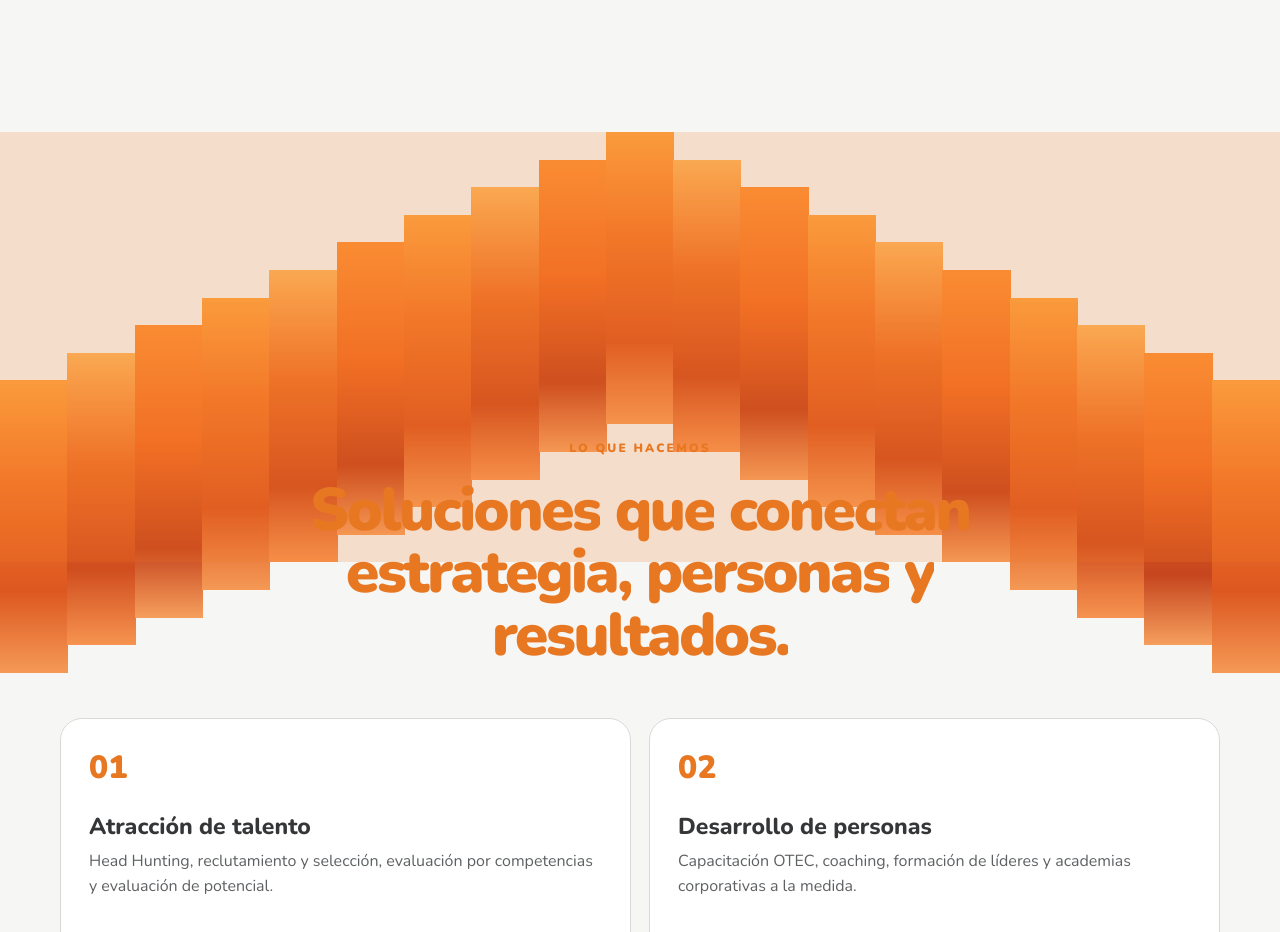
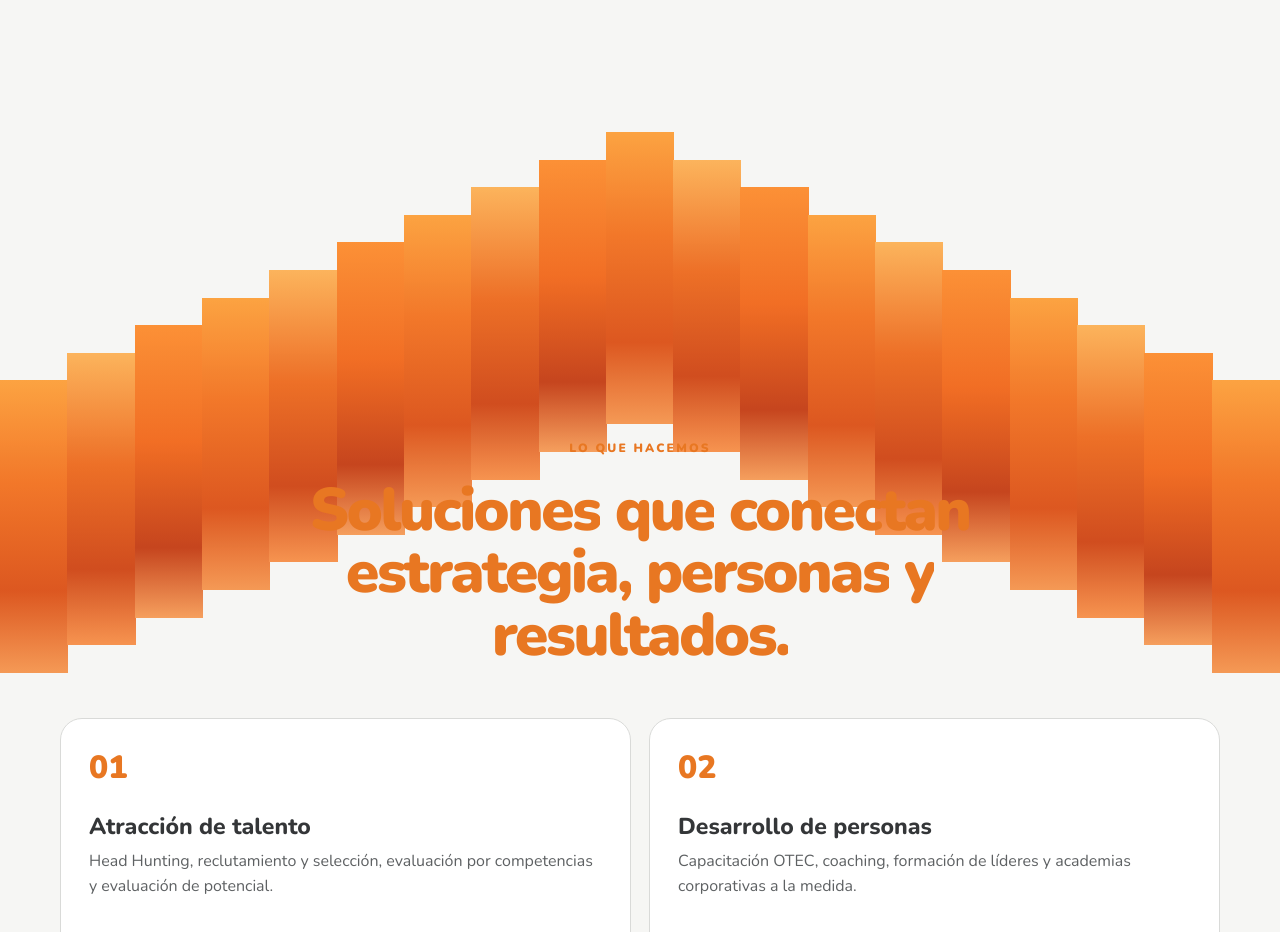
Before and after one commit to josepueblarosalesph/adconsulting, a Next.js app: page / in a window 1280 px wide. Shown: the part 3000-3932 px from the top of the page. Built offline with nearby package versions, Linux system fonts and the light colour scheme.

Commit message:
Remove translucent spectrum transition layer

```diff
--- a/app/globals.css
+++ b/app/globals.css
@@ -235,7 +235,6 @@
 .corp-spectrum-copy h2 span{color:var(--co)}
 .corp-spectrum-copy>p:last-child{max-width:680px;margin:25px auto 0;color:var(--co-body);font-size:18px;line-height:1.7}
 .corp-spectrum-visual{height:430px;position:absolute;z-index:1;left:50%;right:auto;bottom:-195px;width:100vw;display:flex;align-items:flex-start;transform:translateX(-50%)}
-.corp-spectrum-visual::before{content:"";position:absolute;inset:0;z-index:2;pointer-events:none;background:#f47a29;opacity:calc(1 - var(--spectrum-progress))}
 .corp-spectrum-bar{height:68%;position:relative;top:0;flex:1 1 0;min-width:0;margin-left:-1px;transform-origin:center top;background:#f47a29;filter:saturate(calc(.92 + var(--spectrum-progress)*.08));will-change:top,filter}
 .corp-spectrum-bar:first-child{margin-left:0}
 .corp-spectrum-bar::after{content:"";position:absolute;inset:0;background:linear-gradient(180deg,#ffad45 0%,#f47727 35%,#d94f1d 72%,#f6a15f 100%);opacity:var(--spectrum-progress)}
```
